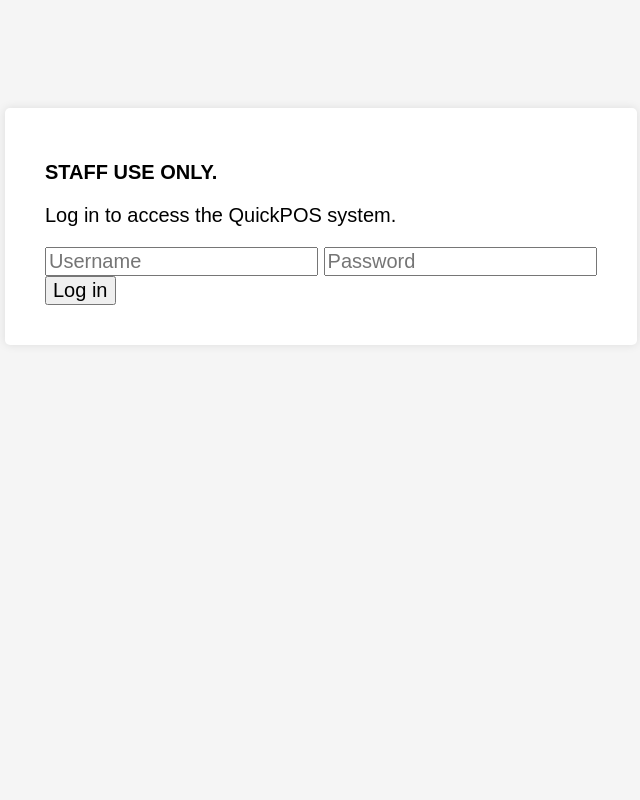
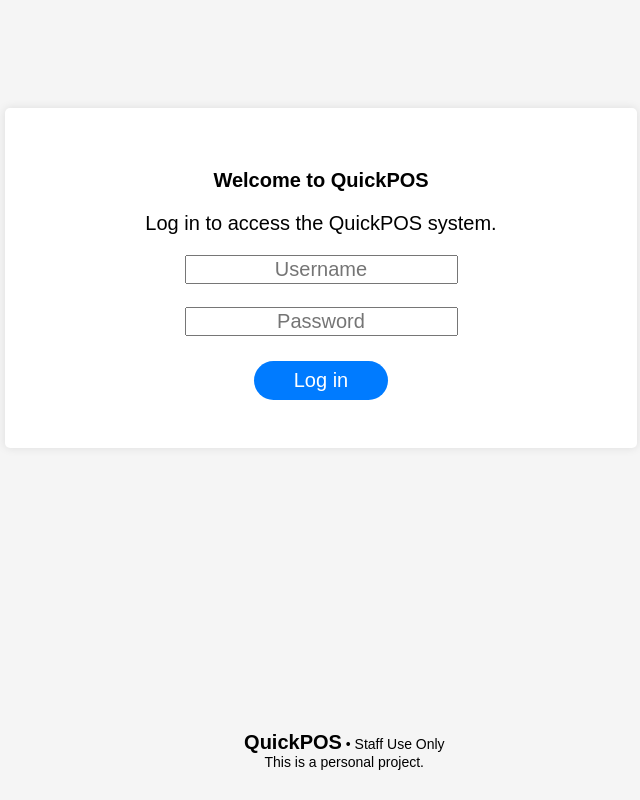
Before and after one commit to louis-uwie/POS-System, a Flask app: page /login in a window 1280 px wide. Shown: the whole page, without its empty margins (319-959 px from the left). Run offline with Flask 3, Linux system fonts and the light colour scheme.

Commit message:
Refined Login and Edited SQL Files

```diff
--- a/database/migrations/create_database.sql
+++ b/database/migrations/create_database.sql
@@ -28,9 +28,10 @@
 
 
 
-CREATE TABLE IF NOT EXISTS 'employee' (
-    'id' int(11) NOT NULL AUTO_INCREMENT,
+CREATE TABLE IF NOT EXISTS 'user' (
+    'id' int(6) NOT NULL AUTO_INCREMENT,
     'name' varchar(255) NOT NULL,
+    'username' varchar(30) NOT NULL,
     'admin' boolean NOT NULL,
     'email' varchar(255) NOT NULL,
     'password' varchar(255) NOT NULL,
--- a/static/css/login.css
+++ b/static/css/login.css
@@ -5,13 +5,32 @@
 * {
     font-size: 20px;
     font-family: 'Future', sans-serif;
-
+    text-align: center;
     transition: 0.5s;
 }
 
 body {
     background-color: whitesmoke;
 }
+
+form {
+    width: 100%;
+    display: flex;
+    flex-direction: column;
+    align-items: center;
+}
+
+button {
+    width: 25%;
+    padding: 8px;
+    margin-top: 2px;
+    background-color: #007bff;
+    color: white;
+    border: none;
+    border-radius: 100px;
+    cursor: pointer;
+}
+
 
 
 .login {
@@ -20,6 +39,7 @@
     display: flex;
     justify-content: center;
     align-items: center;
+    padding: 20px;
 }
 
 .login-container{
@@ -37,6 +57,7 @@
 
 .login-box {
     background-color: #fff;
+    padding: 8px;
 }
 
 .login-container h1 {
@@ -52,3 +73,15 @@
     width: 50%;
     padding: 100px;
   }
+
+.footer {
+    position: fixed;
+    left: 0;
+    bottom: 0;
+    width: 100%;
+    text-align: center;
+}
+
+pre {
+    font-size: 14px;
+}
--- a/templates/login.html
+++ b/templates/login.html
@@ -7,16 +7,24 @@
     <div class="center">
         <div class="login-container">
             <div class="login-box">
-                <h1>STAFF USE ONLY.</h1>
-                <p>Log in to access the QuickPOS system.</p>
+                <h1> Welcome to QuickPOS </h1>
+                <p> Log in to access the QuickPOS system. </p>
 
                 <form action="/login" method="post">
-                    <input type="text" name="username" placeholder="Username" required>
-                    <input type="password" name="password" placeholder="Password" required>
+                    <input type="text" name="username" placeholder="Username" required> <br>
+                    <input type="password" name="password" placeholder="Password" required> <br>
                     <button type="submit">Log in</button>
                 </form>
             </div>
         </div>
     </div>
 
+
+    <div class="footer">
+        <pre>
+            <b>QuickPOS</b> • Staff Use Only
+            This is a personal project.
+        </pre>
+    </div>
+
 {% endblock %}
```
